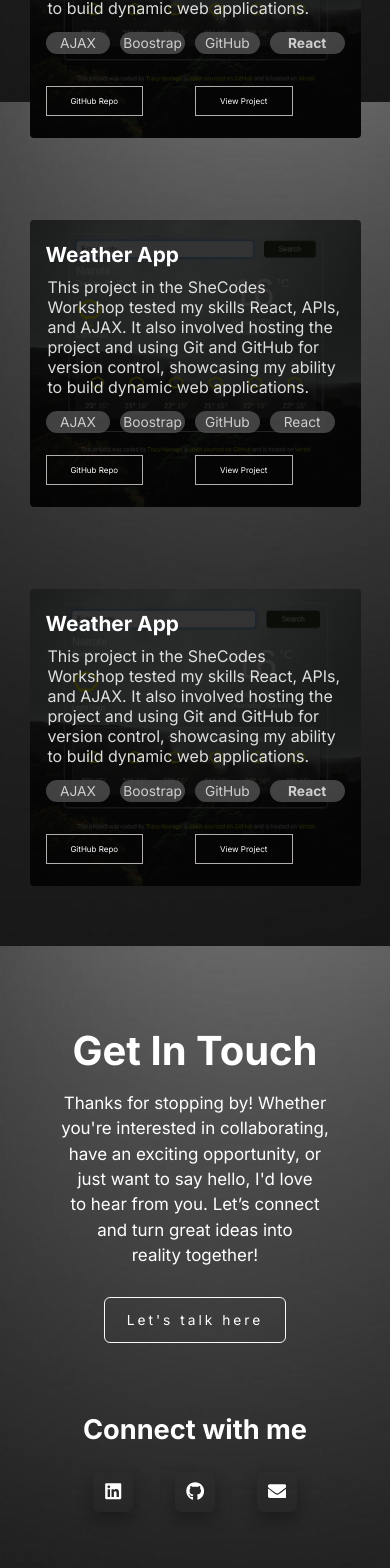
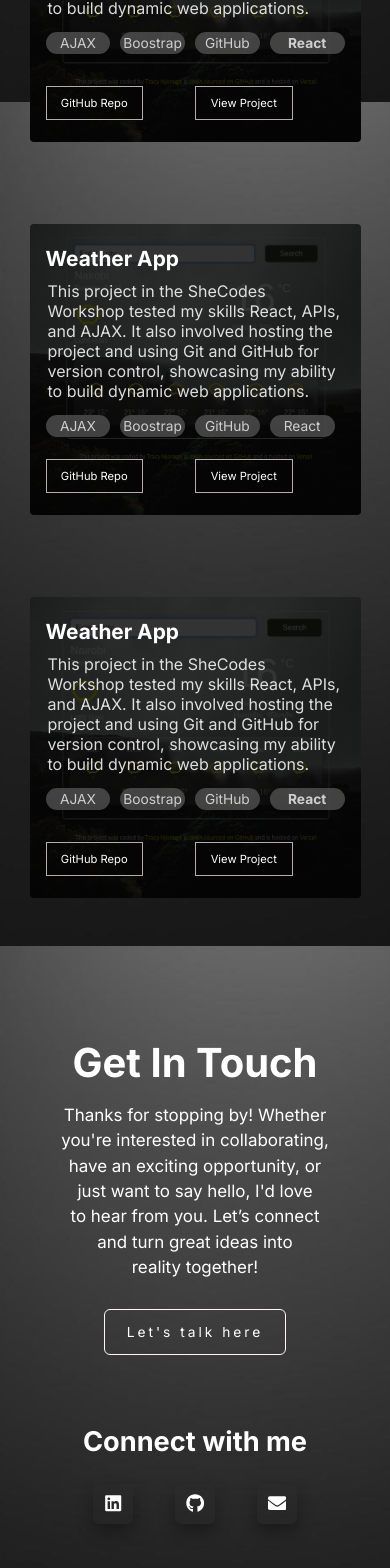
Before and after one commit to 26TracyNjoroge/tracy-dev-portfolio, a React (Create React App) app: page / in a window 390 px wide. Shown: the part 2430-3998 px from the top of the page. Built offline with nearby package versions, Linux system fonts and the light colour scheme.

Commit message:
Update footer responsiveness

```diff
--- a/src/components/Footer.css
+++ b/src/components/Footer.css
@@ -6,3 +6,9 @@
     color: white;
     padding: 12px 22px;
 }
+
+@media (max-width: 992px) {
+    .Footer {
+        font-size: 0.65rem;
+    }
+}
--- a/src/components/Projects.css
+++ b/src/components/Projects.css
@@ -153,11 +153,11 @@
     .Projects .Project-link-right {
         margin-right: 52px;
         margin-left: 0;
-        font-size: 0.5rem;
+        font-size: 0.7rem;
     }
 
     .Projects .Project-link {
-        font-size: 0.5rem;
+        font-size: 0.7rem;
     }
 
 }
```
